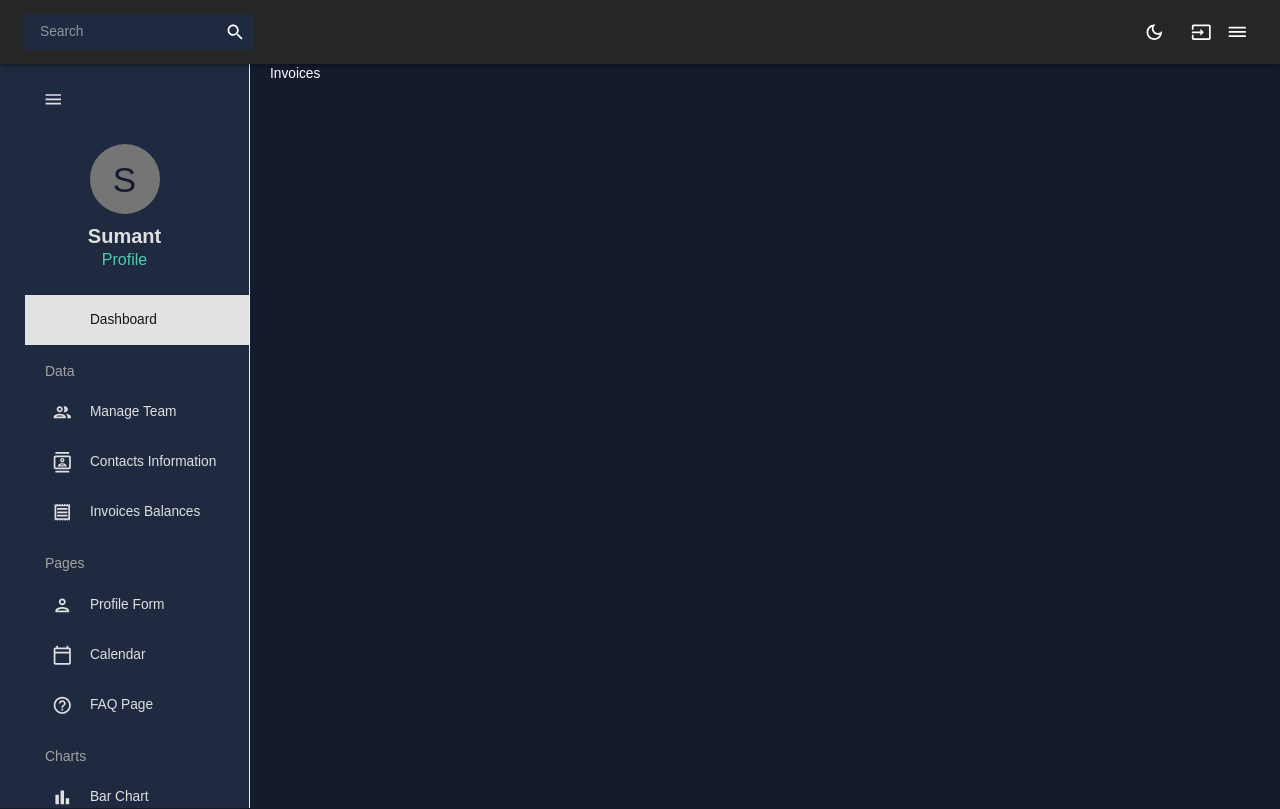
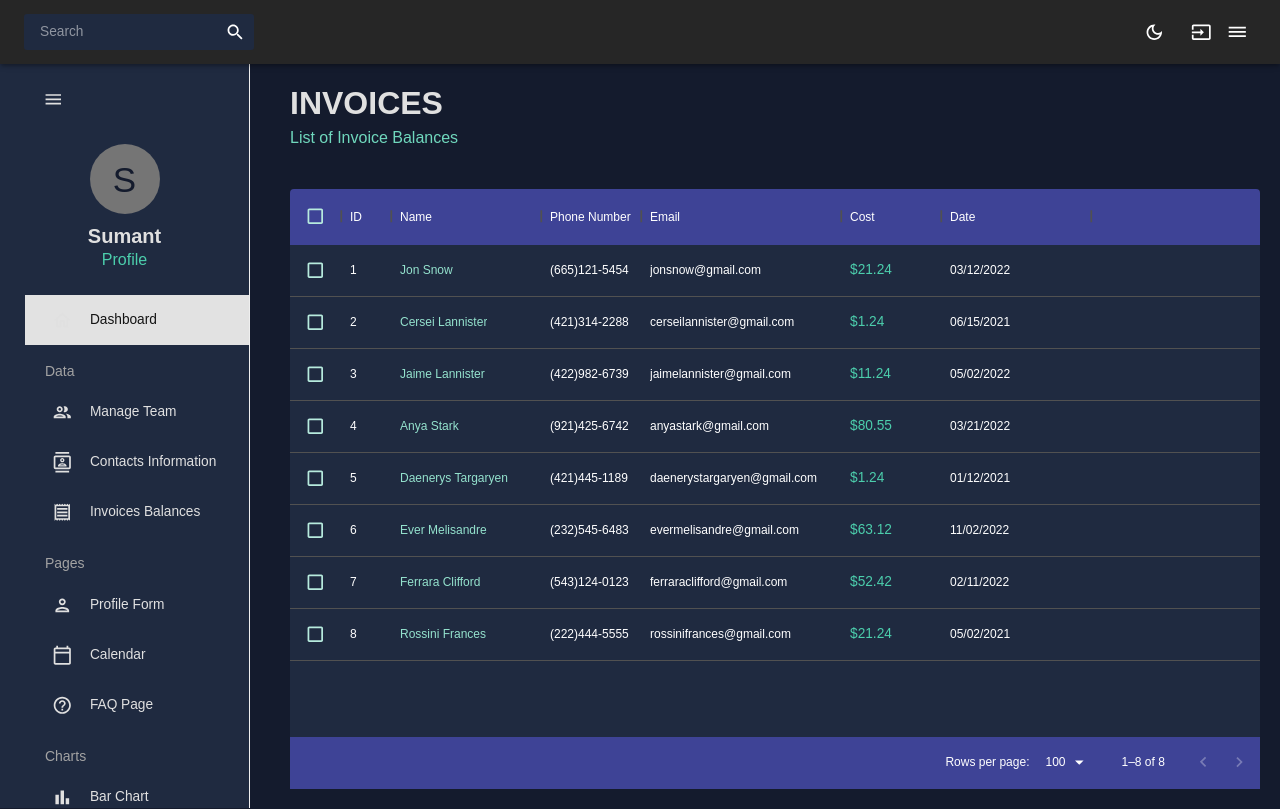
Before and after one commit to Sumant64/react-admin-dashboard, a React (Create React App) app: page /invoices in a window 1280 px wide. Built offline with nearby package versions, Linux system fonts and the light colour scheme.

Commit message:
invoices section

```diff
--- a/src/scenes/invoices/index.tsx
+++ b/src/scenes/invoices/index.tsx
@@ -1,8 +1,85 @@
+import { Box, Typography, useTheme } from '@mui/material'
 import React from 'react'
+import Header from '../../components/Header'
+import { tokens } from '../../theme';
+import { DataGrid } from '@mui/x-data-grid';
+import { mockDataInvoices } from '../../data/mockData';
 
 const Invoices = () => {
+  const theme = useTheme();
+  const colors = tokens(theme.palette.mode);
+
+  const columns: any = [
+    { field: "id", headerName: "ID", width: 50 },
+    {
+      field: "name",
+      headerName: "Name",
+      width: 150,
+      cellClassName: "name-column--cell"
+    },
+    {
+      field: "phone",
+      headerName: "Phone Number",
+      width: 100
+    },
+    {
+      field: "email",
+      headerName: "Email",
+      width: 200
+    },
+    {
+      field: "cost",
+      headerName: "Cost",
+      width: 100,
+      renderCell: (params: any) => (
+        <Typography color={colors.greenAccent[500]}>
+          ${params.row.cost}
+        </Typography>
+      )
+    },
+    {
+      field: "date",
+      headerName: "Date",
+      width: 150
+    }
+  ]
+
+
   return (
-    <div>Invoices</div>
+    <Box m="20px">
+      <Header title="INVOICES" subtitle="List of Invoice Balances" />
+      <Box
+        m="40px 0 0 0"
+        height="75vh"
+        sx={{
+          "& .MuiDataGrid-root": {
+            border: "none",
+          },
+          "& .MuiDataGrid-cell": {
+            borderBottom: "none",
+          },
+          "& .name-column--cell": {
+            color: colors.greenAccent[300],
+          },
+          "& .MuiDataGrid-columnHeaders": {
+            backgroundColor: colors.blueAccent[700],
+            borderBottom: "none",
+          },
+          "& .MuiDataGrid-virtualScroller": {
+            backgroundColor: colors.primary[400],
+          },
+          "& .MuiDataGrid-footerContainer": {
+            borderTop: "none",
+            backgroundColor: colors.blueAccent[700],
+          },
+          "& .MuiCheckbox-root": {
+            color: `${colors.greenAccent[200]} !important`,
+          },
+        }}
+      >
+        <DataGrid checkboxSelection rows={mockDataInvoices} columns={columns} />
+      </Box>
+    </Box>
   )
 }
 
```
